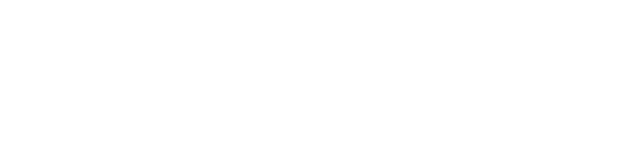
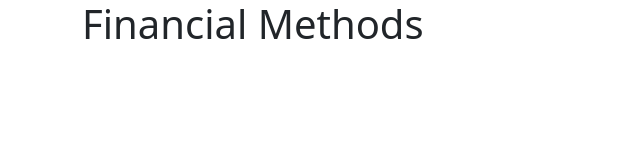
Before and after one commit to edwinkim16/Financial-Methods, a plain HTML site: page index.html in a window 1280 px wide. Shown: the whole page, without its empty margins (0-640 px from the left). Drawn offline with nearby package versions, Linux system fonts and the light colour scheme.

Commit message:
Adding bootstrap CDN link and creating from

```diff
--- a/index.html
+++ b/index.html
@@ -4,10 +4,16 @@
     <meta charset="UTF-8">
     <meta name="viewport" content="width=device-width, initial-scale=1.0">
     <link rel="stylesheet" href="style.css">
+    <link href="https://cdn.jsdelivr.net/npm/bootstrap@5.3.3/dist/css/bootstrap.min.css" rel="stylesheet" integrity="sha384-QWTKZyjpPEjISv5WaRU9OFeRpok6YctnYmDr5pNlyT2bRjXh0JMhjY6hW+ALEwIH" crossorigin="anonymous">
     <title>Financial Methods</title>
 </head>
 <body>
 
+    <div class="container">
+        <h1>Financial Methods</h1>
+        <form action=""></form>
+    </div>
+
     <script src="script.js"></script>
 </body>
 </html>
```
